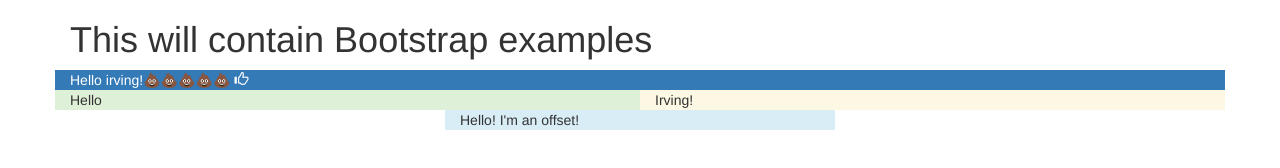
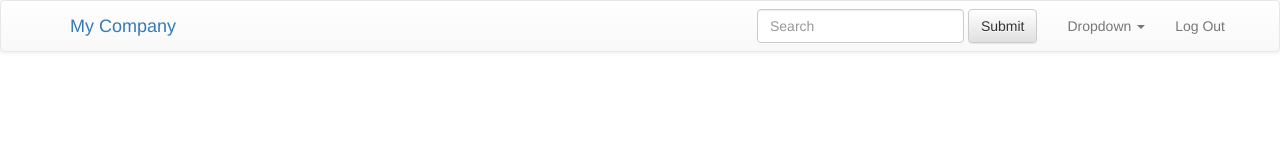
Before and after one commit to dshfc/bootstrap-practice, a website: page index.html in a window 1280 px wide. Drawn offline with nearby package versions, Linux system fonts and the light colour scheme.

Commit message:
made changes to index.html - added nav bar and drop down

```diff
--- a/index.html
+++ b/index.html
@@ -1,5 +1,6 @@
 <!DOCTYPE html>
 <html>
+
 <head>
     <!-- Latest compiled and minified CSS -->
     <link rel="stylesheet" href="node_modules/bootstrap/dist/css/bootstrap.css">
@@ -11,27 +12,42 @@
 
     <title>Bootstrap Examples</title>
 </head>
+
 <body>
+    <header>
+        <nav class="navbar navbar-default">
             <div class="container">
-            <h1>This will contain Bootstrap examples</h1>
-            <div class="row">
-                <div class="col-md-12 bg-primary">
-                    Hello irving!💩💩💩💩💩 <span class="glyphicon glyphicon-thumbs-up"></span>
+                <div class="navbar-brand">
+                    <a id="company" href="/">My Company</a>
+                </div>
+                <div class="navbar-right">
+                    <form class="nav navbar-nav navbar-form" role="search">
+                        <div class="form-group">
+                            <input type="text" class="form-control" placeholder="Search">
+                        </div>
+                        <button type="submit" class="btn btn-default">Submit</button>
+                    </form>
+                    <ul class="nav navbar-nav">
+                        <li class="dropdown">
+                            <a href="#" class="dropdown-toggle" data-toggle="dropdown" role="button" aria-haspopup="true" aria-expanded="false">Dropdown <span class="caret"></span></a>
+                            <ul class="dropdown-menu">
+                                <li><a href="#">Action</a></li>
+                                <li><a href="#">Another action</a></li>
+                                <li><a href="#">Something else here</a></li>
+                                <li role="separator" class="divider"></li>
+                                <li><a href="#">Separated link</a></li>
+                                <li role="separator" class="divider"></li>
+                                <li><a href="#">One more separated link</a></li>
+                            </ul>
+                        </li>
+                    </ul>
+                    <ul class="nav navbar-nav navbar-right">
+                        <li><a href="#">Log Out</a></li>
+                    </ul>
                 </div>
             </div>
-            <div class="row">
-                <div class="col-md-6 bg-success">
-                    Hello
-                </div>
-                <div class="col-md-6 bg-warning">
-                    Irving!
-                </div>
-            </div>
-            <div class="row">
-                <div class="col-xs-4 col-xs-offset-4 bg-info">
-                    Hello! I'm an offset!
-                </div>
-            </div>
-        </div>
+        </nav>
+    </header>
 </body>
+
 </html>
```
Lines whose indentation alone changed are shown as unchanged.
